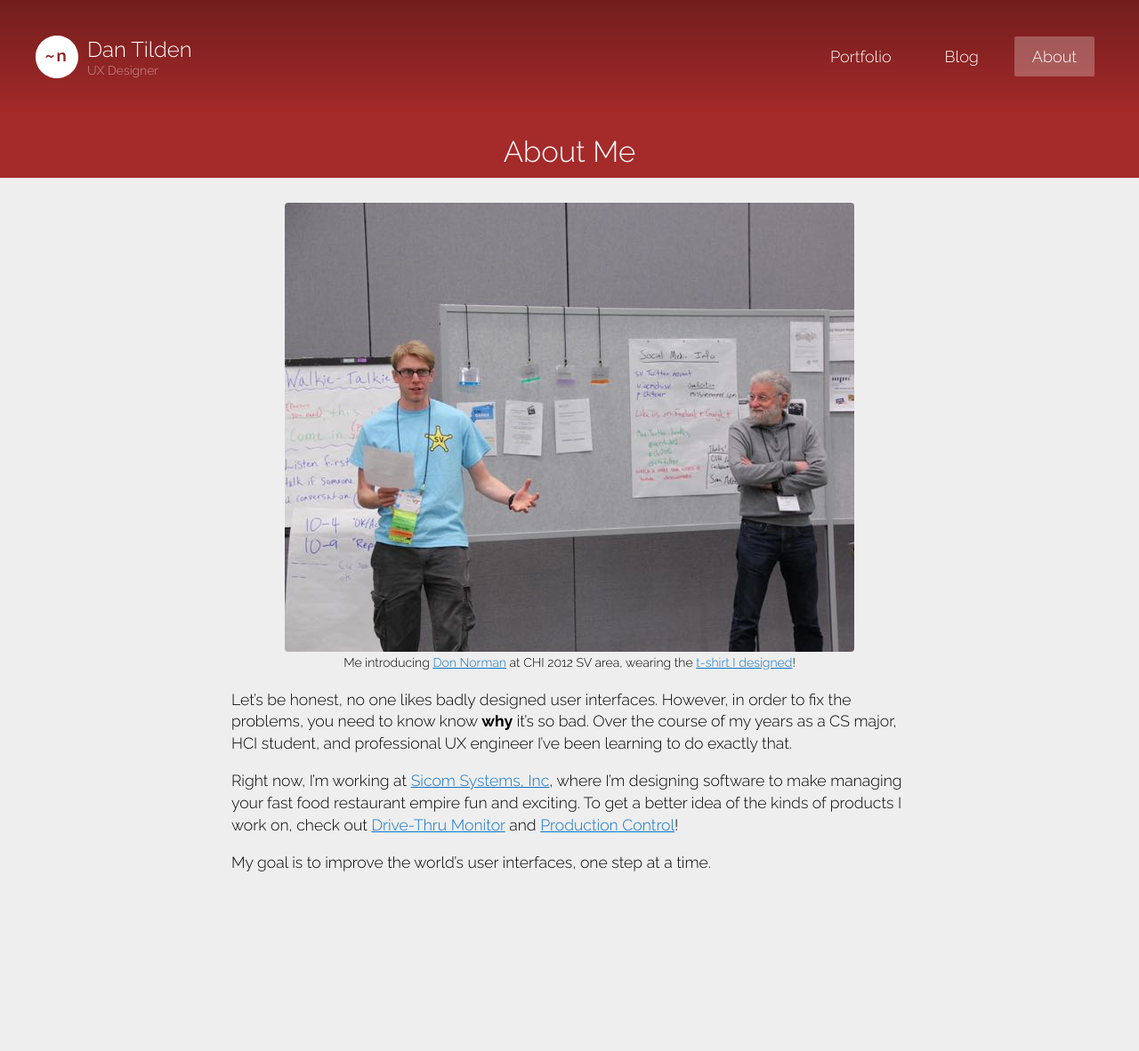
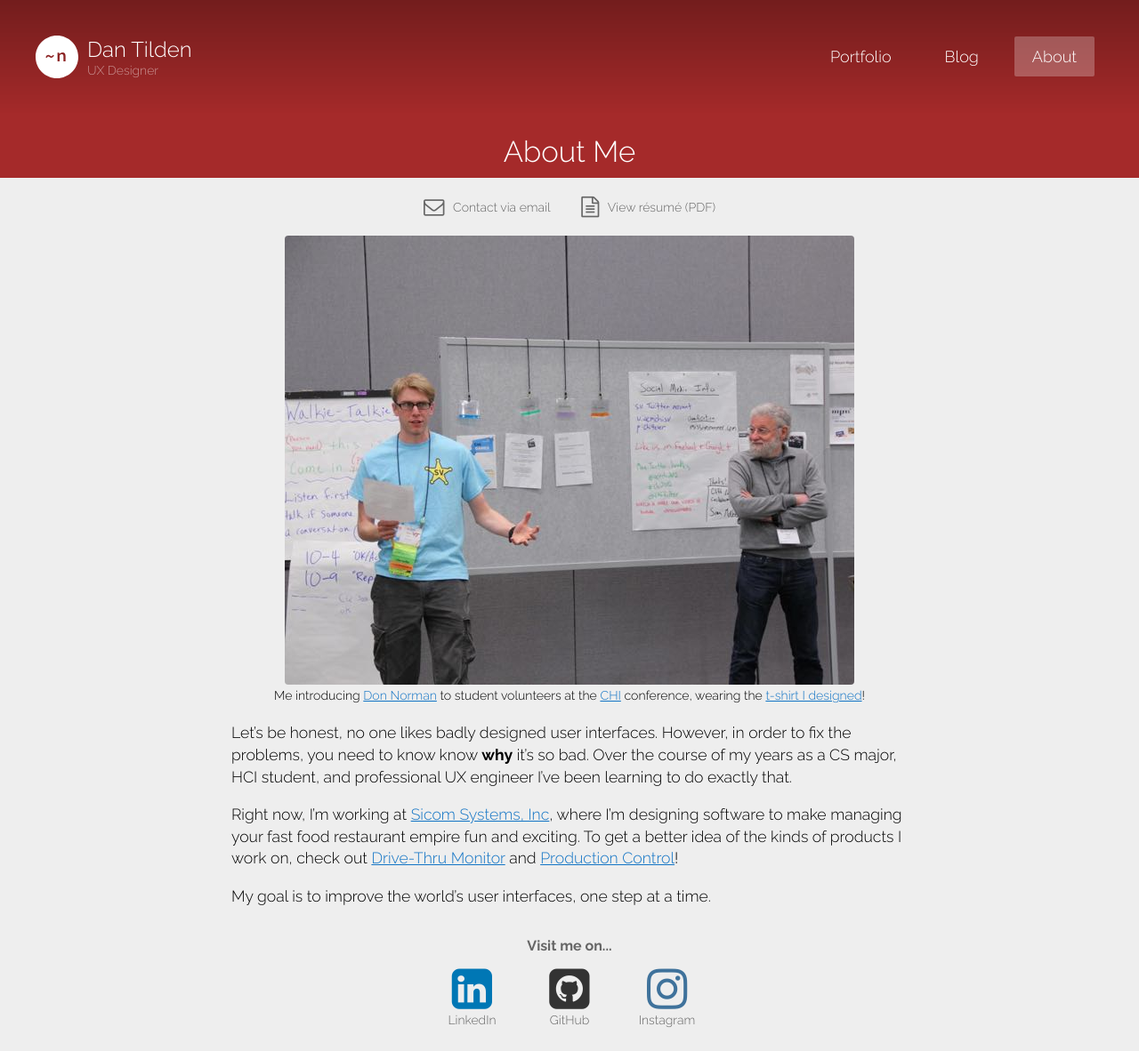
Before and after one commit to tilden/tilden.github.io, a Jekyll site: the page built from about.md, in a window 1280 px wide. Shown: the whole page at 89% size. Built offline with Jekyll 4.4.1, drawn with Linux system fonts in a browser that asks for light colours; nearby versions of some CDN libraries.

Commit message:
More contact information

```diff
--- a/_includes/footer.html
+++ b/_includes/footer.html
@@ -46,4 +46,22 @@
 
 			return (width1 - width2);
 	}
+
+
 </script>
+
+<script type="text/javascript">
+	$(document).ready(function () {
+		// simple email encoder; we'll just hope spambots can't parse JS...
+		var a = {'gmail': 'dan', 'com': 'tilden', '@': '.'};
+		var b = "";
+		b += a[Object.getOwnPropertyNames(a)[0]];
+		b += a[Object.getOwnPropertyNames(a)[2]];
+		b += a[Object.getOwnPropertyNames(a)[1]];
+		b += Object.getOwnPropertyNames(a)[2];
+		b += Object.getOwnPropertyNames(a)[0];
+		b += a[Object.getOwnPropertyNames(a)[2]];
+		b += Object.getOwnPropertyNames(a)[1];
+		$('#email_link').attr('href', 'mailto:' + b);
+  });
+</script>
--- a/_includes/head.html
+++ b/_includes/head.html
@@ -9,6 +9,7 @@
     <link rel="alternate" type="application/rss+xml" title="RSS" href="{{ "/feed.xml" | prepend: site.baseurl }}" />
     <link href='//fonts.googleapis.com/css?family=Raleway:700,300' rel='stylesheet' type='text/css'>
     <link href='//fonts.googleapis.com/css?family=Raleway:700,300' rel='stylesheet' type='text/css'>
+    <link href="//maxcdn.bootstrapcdn.com/font-awesome/4.3.0/css/font-awesome.min.css" rel="stylesheet" >
 
     <!-- Custom CSS -->
     <link rel="stylesheet" href="{{ "/css/style.css" | prepend: site.baseurl }}">
--- a/about.md
+++ b/about.md
@@ -6,8 +6,19 @@ section: about
 top_bar_color: '#A52A2A'
 ---
 
+<div class="contact_info">
+  <a class="resume" href="#" id="email_link">
+    <i class="site-icon fa fa-envelope-o fa-lg"></i>
+    <span>Contact via email</span>
+  </a>
+	<a class="resume" href="/files/DanTilden-Resume.pdf">
+    <i class="site-icon fa fa-file-text-o fa-lg"></i>
+    <span>View résumé (PDF)</span>
+	</a>
+</div>
+
 <img src="/images/about_photo.jpg" width="640px" height="505px" />
-<small class="caption">Me introducing [Don Norman](http://en.wikipedia.org/wiki/Don_Norman) at CHI 2012 SV area, wearing the [t-shirt I designed](/projects/archive/#chi_shirt)!</small>
+<small class="caption">Me introducing [Don Norman](http://en.wikipedia.org/wiki/Don_Norman) to student volunteers at the <a href="http://en.wikipedia.org/wiki/Conference_on_Human_Factors_in_Computing_Systems">CHI</a> conference, wearing the [t-shirt I designed](/projects/archive/#chi_shirt)!</small>
 
 Let's be honest, no one likes badly designed user interfaces. However, in order to fix
 the problems, you need to know know <b>why</b> it's so bad. Over the course of my years as a CS major, HCI student, and professional UX engineer I've been learning to do exactly that.
@@ -18,3 +29,21 @@ To get a better idea of the kinds of products I work on, check out [Drive-Thru M
 and [Production Control](/projects/productioncontrol)!
 
 My goal is to improve the world's user interfaces, one step at a time.
+
+
+
+<div class="contact_info">
+  <h3>Visit me on...</h3>
+	<a class="contact " href="https://www.linkedin.com/pub/dan-tilden/">
+    <i class="site-icon fa fa-linkedin-square fa-3x" style="color: #0077b5;"></i>
+    <span>LinkedIn</span>
+	</a>
+  <a class="contact " href="https://github.com/tilden">
+    <i class="site-icon fa fa-github-square fa-3x" style="color: #333;"></i>
+    <span>GitHub</span>
+  </a>
+  <a class="contact " href="https://instagram.com/freakified/">
+    <i class="site-icon fa fa-instagram fa-3x" style="color: #3f729b;"></i>
+    <span>Instagram</span>
+  </a>
+</div>
--- a/css/style.css
+++ b/css/style.css
@@ -100,28 +100,28 @@ body {
   color: white;
 }
 
-#ground a {
+a {
   color: #1274C5;
   transition: all 0.2s;
 }
 
-#ground a:visited {
+a:visited {
   color: #905BD2;
 }
 
-#ground a:hover {
+a:hover {
   color: #5E99CA;
 }
 
-.dark #ground a {
+.dark a {
   color: #ccc;
 }
 
-.dark #ground a:visited {
+.dark a:visited {
   color: #aaa;
 }
 
-.dark #ground a:hover {
+.dark a:hover {
   color: white;
 }
 
@@ -228,6 +228,9 @@ img.logo {
   border: 1px solid rgba(255,255,255,0.3);
 }
 
+.nav > ul > li > a:visited {
+  color: white;
+}
 
 .nav > ul > li > span {
   background-color: rgba(255,255,255,0.25);
@@ -362,6 +365,54 @@ img.logo {
     width: 100%;
     height: auto;
   }
+}
+
+/* about page contact cards */
+
+.contact_info {
+  text-align: center;
+}
+
+.contact_info > h3 {
+  font-size: 16px;
+  margin-top: 2em;
+  margin-bottom: 0;
+  color: #666;
+}
+
+.contact, .contact:visited, .resume, .resume:visited {
+  text-decoration: none;
+  margin: 0 5px;
+  color: #666;
+  display: inline-block;
+  border-radius: 3px;
+  padding: 10px;
+}
+
+.contact {
+  width: 75px;
+  height: 75px;
+}
+
+.contact:hover, .resume:hover {
+  background: #ddd;
+  color: #666;
+}
+
+.contact > span {
+  display: block;
+  font-size: 14px;
+  line-height: 14px;
+}
+
+
+.resume {
+  margin-bottom: -8px;
+}
+
+.resume > span {
+  font-size: 14px;
+  margin-left: 5px;
 }
 
 /* main page extras */
```
Also changed, not shown: 1 other file.
